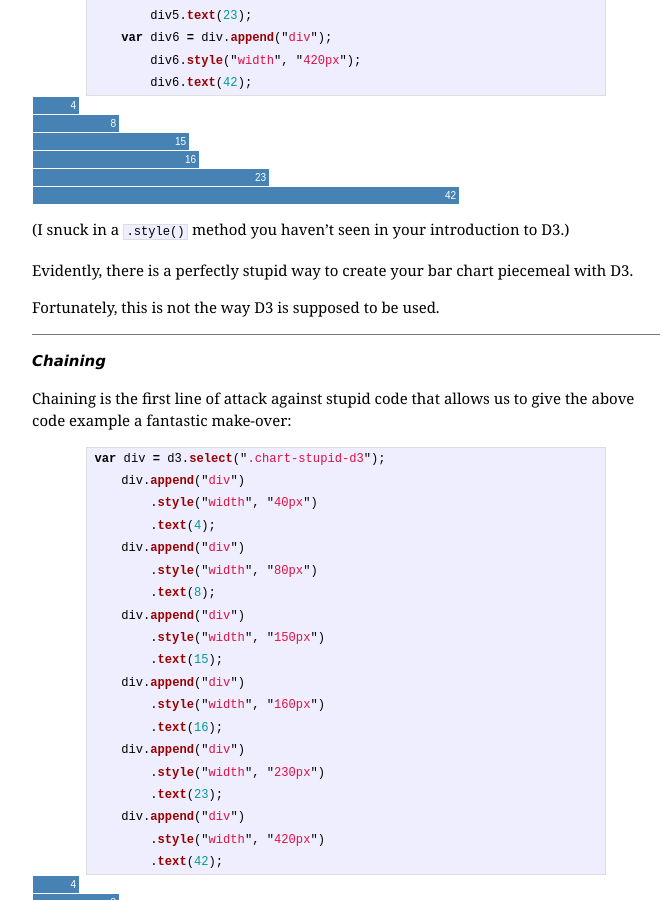
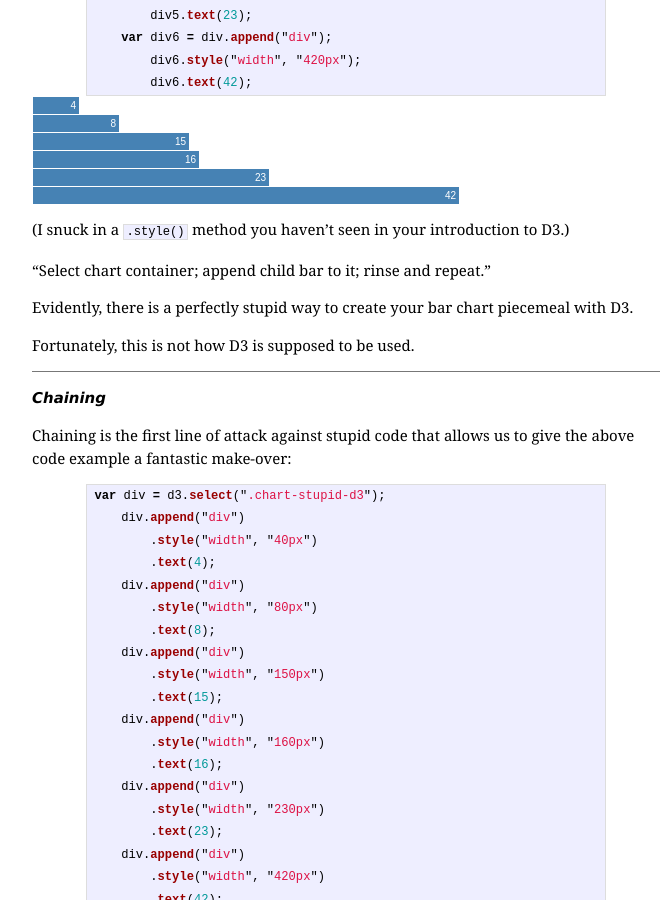
Before and after one commit to ndarville/ndarville.github.io, a Jekyll site: the page built from _posts/2013-11-10-a-bar-chart.markdown, in a window 1280 px wide and 900 px high, scrolled down 5097 px. Shown: the whole window, without its empty margins (294-959 px from the left). Built offline with Jekyll 4.4.1, drawn with Linux system fonts in a browser that asks for light colours; Markdown is read by kramdown in place of the engine named in the settings.

Commit message:
Increased pedagogy by 37%

```diff
--- a/_posts/2013-11-10-a-bar-chart.markdown
+++ b/_posts/2013-11-10-a-bar-chart.markdown
@@ -331,9 +331,11 @@ var div = d3.select(".chart-stupid-d3");
 
 (I snuck in a `.style()` method you haven't seen in your introduction to D3.)
 
+"Select chart container; append child bar to it; rinse and repeat."
+
 Evidently, there is a perfectly stupid way to create your bar chart piecemeal with D3.
 
-Fortunately, this is not the way D3 is supposed to be used.
+Fortunately, this is not how D3 is supposed to be used.
 
 <h4 id="chaining">Chaining</h4>
 
```
